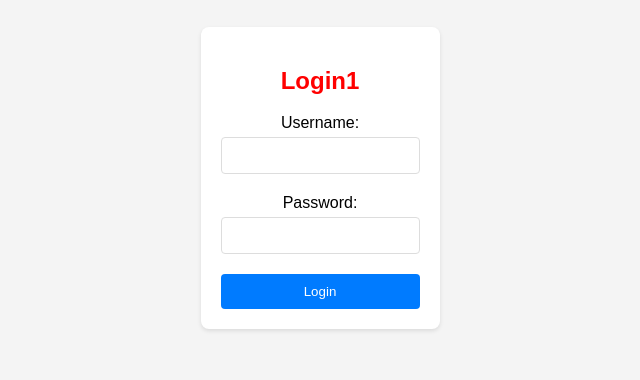
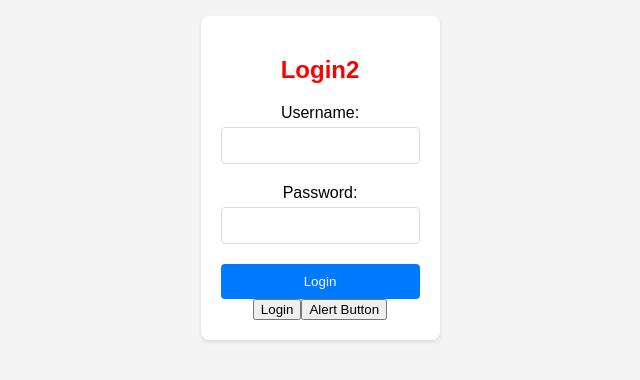
Before and after one commit to Cjunk/HOME-INVENTORY, a React (Create React App) app in the folder client/: page / in a window 1280 px wide. Shown: the part 222-602 px from the top of the page, without its empty margins (320-960 px from the left). Built offline with nearby package versions, Linux system fonts and the light colour scheme.

Commit message:
Finally: POST and Proxy setup seems to be correct :) Tested login from my ipad and it works. locking this code in !!. Moving forward I will work on new branches

```diff
--- a/client/package.json
+++ b/client/package.json
@@ -20,7 +20,7 @@
     "test": "react-scripts test",
     "eject": "react-scripts eject"
   },
-  "proxy": "http://localhost:3002",
+  "proxy": "https://192.168.1.23:3001",
   "eslintConfig": {
     "extends": [
       "react-app",
--- a/client/src/Components/login.js
+++ b/client/src/Components/login.js
@@ -1,10 +1,12 @@
 import React, { useState } from 'react';
 import './styles/login.css';
 import axios from 'axios'; // Import Axios
-
+const serverIP = '192.168.1.23'; // Replace with your server's IP address
+// public ip http://112.141.11.237/
 function LoginForm({ setLogin }) {
     const [username, setUsername] = useState('');
     const [password, setPassword] = useState('');
+    const [errorMessage, setErrorMessage] = useState("");
 
     const handleSubmit = async (event) => {
         event.preventDefault();
@@ -14,7 +16,7 @@ function LoginForm({ setLogin }) {
             password: password,
         };
         try {
-            const response = await axios.post('https://localhost:3001/login', payload, {
+            const response = await axios.post(`/login`, payload, {
                 withCredentials: true, // Include cookies in the request
                 headers: {
                     'Content-Type': 'application/json',
@@ -30,16 +32,25 @@ function LoginForm({ setLogin }) {
                 console.error('Failed to login:', response);
             }
         } catch (error) {
+            setErrorMessage(error.message);
             console.error('Failed to login:', error);
             // Handle errors here, like showing a notification to the user
         }
     };
-
+    const handleAlertButtonClick = () => {
+        window.open('https://www.cnn.com', '_blank');
+    };
+    const handlePasswordKeyDown = (event) => {
+        if (event.key === 'Enter') {
+            handleSubmit(event); // Call the handleSubmit function when Enter is pressed
+        }
+    };
     return (
         <div>
+            {errorMessage && <div>Error: {errorMessage}</div>}
             <form onSubmit={handleSubmit} className="form" method="Post">
                 <div>
-                    <h2>Login1</h2>
+                    <h2>Login2</h2>
                     <label htmlFor="username">Username:</label>
                     <input
                         type="text"
@@ -55,11 +66,20 @@ function LoginForm({ setLogin }) {
                         id="password"
                         value={password}
                         onChange={(e) => setPassword(e.target.value)}
+                        onKeyDown={handlePasswordKeyDown}
                     />
                 </div>
-                <button type="submit" className="input">
-                    Login
-                </button>
+                <div>
+                    <button type="submit" className="input">
+                        Login
+                    </button>
+                    <button type="button" className="input" onClick={handleSubmit} onPointerEnter={handleSubmit}>
+                        Login
+                    </button>
+                    <button type="button" className="input" onClick={handleSubmit} onTouchStart={handleAlertButtonClick}>
+                        Alert Button
+                    </button>
+                </div>
             </form>
         </div>
     );
--- a/client/src/Components/styles/login.css
+++ b/client/src/Components/styles/login.css
@@ -48,3 +48,6 @@
             cursor: pointer;
             background-color: #0056b3;
         }
+        .input:hover {
+    background-color: white;
+}
--- a/client/src/Components/testpage.js
+++ b/client/src/Components/testpage.js
@@ -1,12 +1,12 @@
 import React from 'react';
 import './styles/login.css';
 import axios from 'axios';
-
+const serverIP = '192.168.1.23'; // Replace with your server's IP address
 function TestPage({ setLogout }) {
   const handleLogout = async () => {
     try {
       console.log("Cookies before Axios request:", document.cookie);
-      const response = await axios.post('https://localhost:3001/logout', {
+      const response = await axios.post(`/logout`, {
         withCredentials: true,
         headers: {
           'Content-Type': 'application/json',
```
Also changed, not shown: 2 other files (tests, documents, lock files or other folders).
